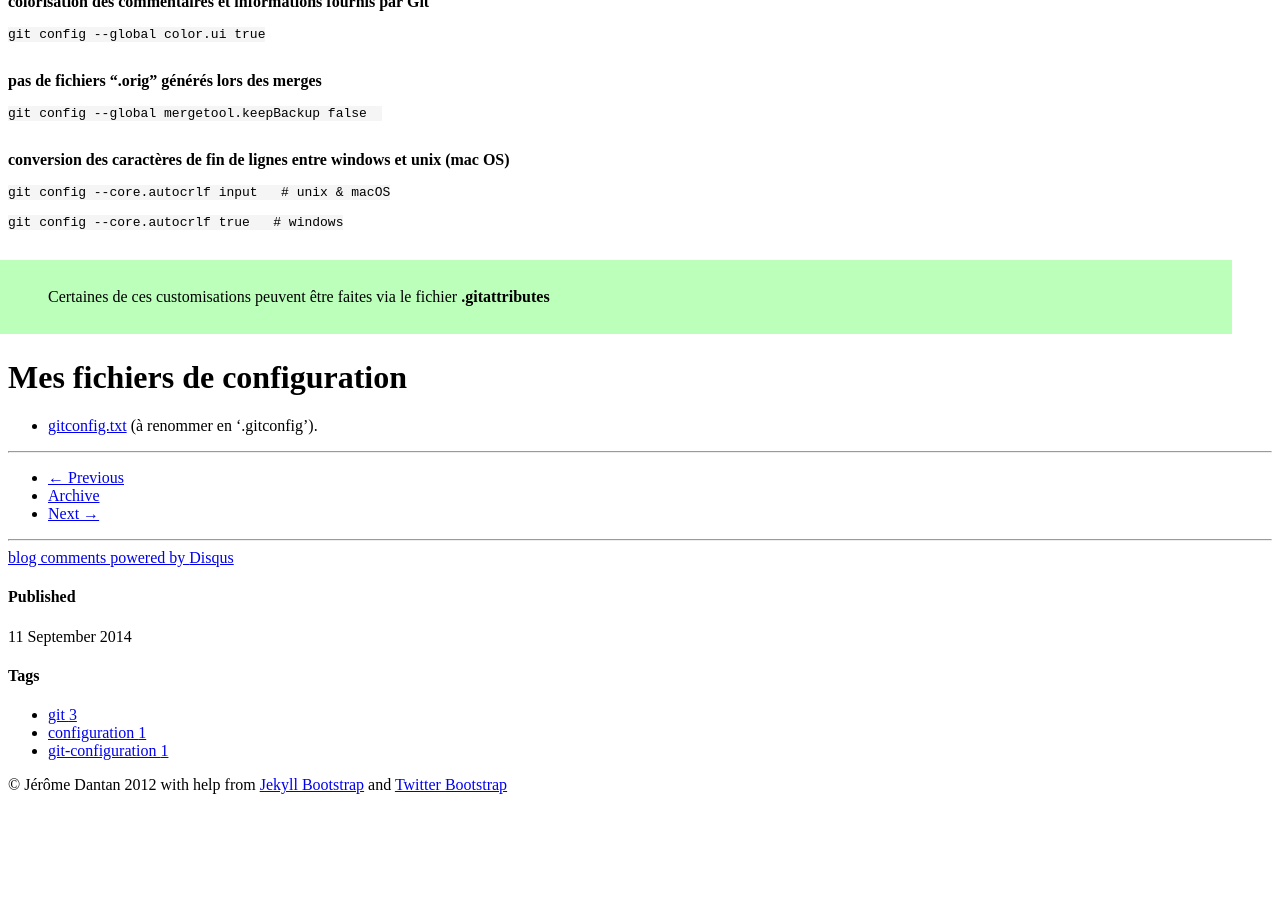
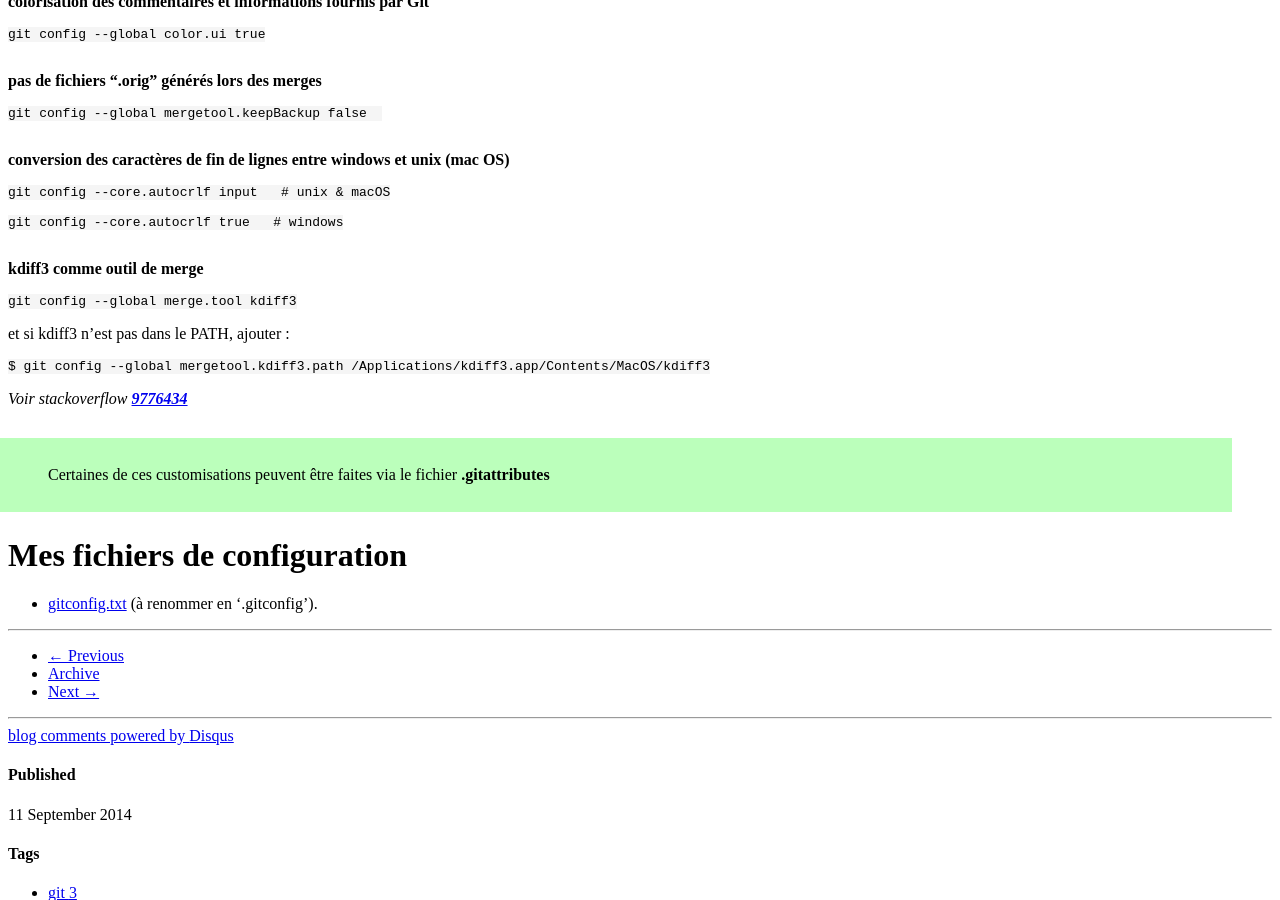
Before and after one commit to jidify/jidify.github.io, a Jekyll site: the page built from _posts/2014-09-11-git---configuration.md, in a window 1280 px wide and 900 px high, scrolled down 1964 px. Built offline with Jekyll 4.4.1, drawn with Linux system fonts in a browser that asks for light colours; comment, search, counter and statistics services are not loaded; before the commit the page ends 2774 px from its top, so only the background shows below that.

Commit message:
add mergetoll to git config

```diff
--- a/_posts/2014-09-11-git---configuration.md
+++ b/_posts/2014-09-11-git---configuration.md
@@ -100,9 +100,21 @@ où **"something"** est la sous-section de **[fake]**
 {: .rubric-3}
 
 
+
+
+**kdiff3 comme outil de merge**
+
+    git config --global merge.tool kdiff3
+
+et si kdiff3 n'est pas dans le PATH, ajouter :
+
+    $ git config --global mergetool.kdiff3.path /Applications/kdiff3.app/Contents/MacOS/kdiff3
+
+_Voir stackoverflow **[9776434](http://stackoverflow.com/questions/9776434/git-mergetool-config-on-mac-osx)**_
+{: .rubric-3}
+
 >Certaines de ces customisations peuvent être faites via le fichier **.gitattributes**
 {: .information}
-
 
 #Mes fichiers de configuration
 
--- a/assets/files/git/gitconfig.txt
+++ b/assets/files/git/gitconfig.txt
@@ -14,3 +14,7 @@
 	cmq = commit -a -m 'SAVEPOINT'
 	la = log --pretty=oneline
 	psa = push --all
+[merge]
+	tool = kdiff3
+[mergetool "kdiff3"]
+	path = /Applications/kdiff3.app/Contents/MacOS/kdiff3
```
